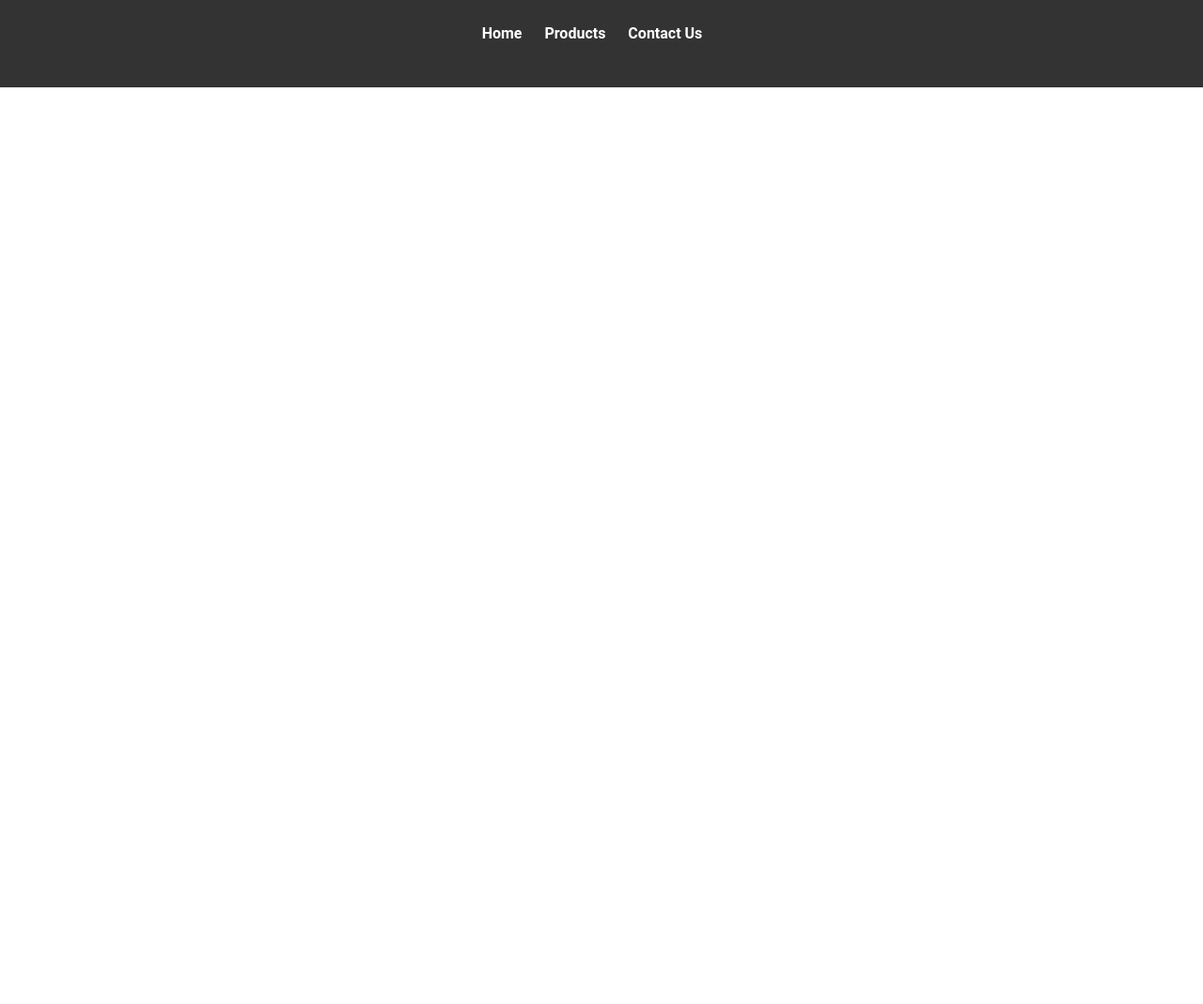
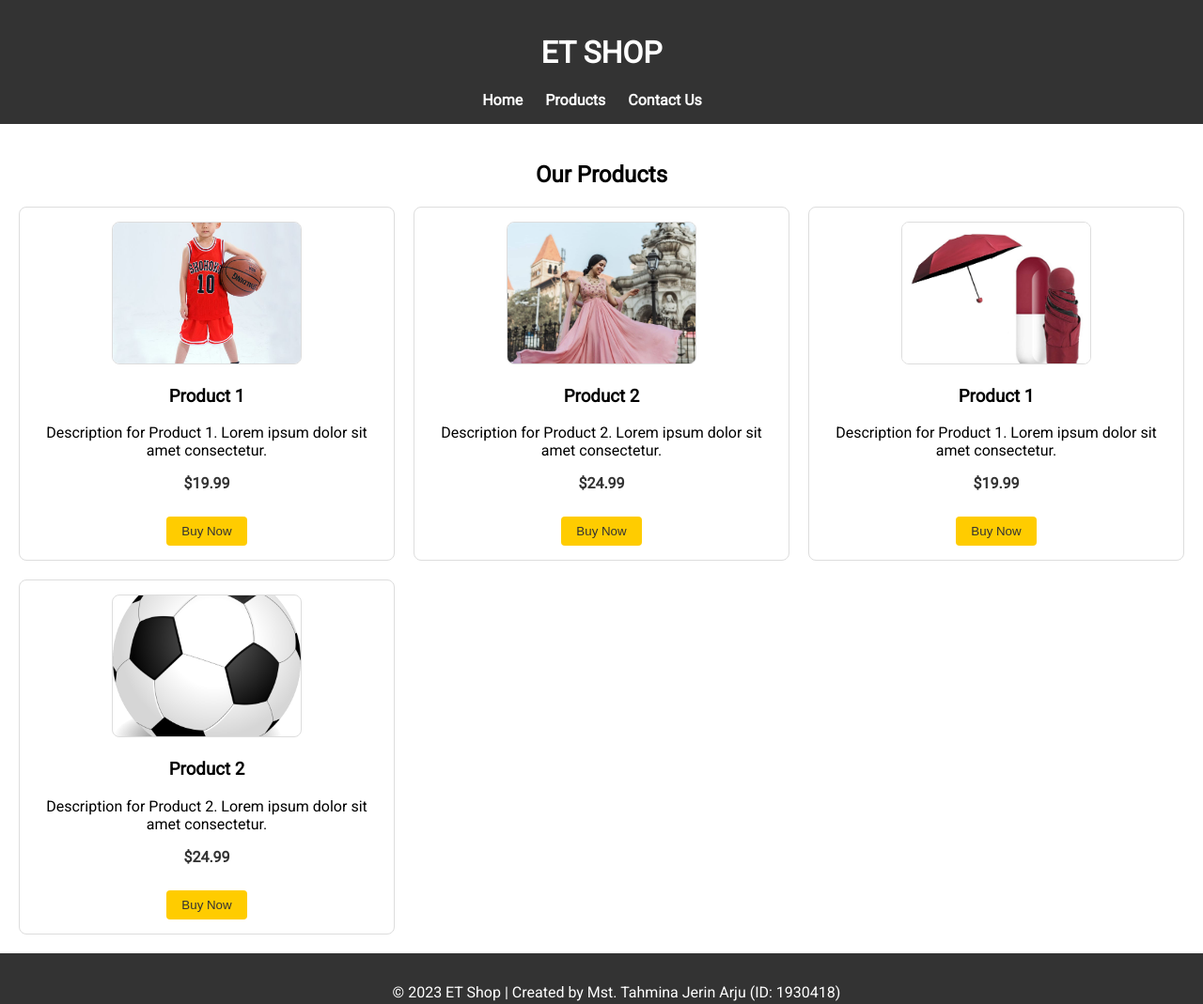
Before and after one commit to arju10/online-shopping, a plain HTML site: page products.html in a window 1280 px wide. Shown: the top 1069 px of the page at 94% size. Before the commit the page ends 800 px from the top, so only its background shows below. Drawn offline with Linux system fonts and the light colour scheme.

Commit message:
products page created

```diff
--- a/products.html
+++ b/products.html
@@ -1,18 +1,17 @@
 <!DOCTYPE html>
 <html lang="en">
-
 <head>
     <meta charset="UTF-8">
     <meta name="viewport" content="width=device-width, initial-scale=1.0">
-    <title>Products Page</title>
     <link rel="stylesheet" href="styles.css">
-    <!-- Link to Google Fonts -->
-    <link rel="stylesheet" href="https://fonts.googleapis.com/css2?family=Open+Sans&display=swap">
+    <title>ET Shop - Products</title>
+    <!-- Google Fonts -->
+    <link href="https://fonts.googleapis.com/css2?family=Roboto:wght@400&display=swap" rel="stylesheet">
 </head>
-
 <body>
-    <!-- Header and Navigation Bar -->
+    <!-- Header -->
     <header>
+        <h1>ET SHOP</h1>
         <nav>
             <ul>
                 <li><a href="index.html">Home</a></li>
@@ -22,16 +21,54 @@
         </nav>
     </header>
 
-    <!-- Products Page Content with Grid -->
-    <div class="products-content">
-        <!-- Add polarographs and images here -->
+    <!-- Products Content -->
+    <section class="products-content">
+        <h2>Our Products</h2>
 
-    </div>
+        <!-- Product Grid -->
+        <div class="product-grid">
+            <!-- Product 1 -->
+            <div class="product">
+                <img src="product1.jpg" alt="Product 1">
+                <h3>Product 1</h3>
+                <p>Description for Product 1. Lorem ipsum dolor sit amet consectetur.</p>
+                <p class="price">$19.99</p>
+                <button class="buy-button">Buy Now</button>
+            </div>
+
+            <!-- Product 2 -->
+            <div class="product">
+                <img src="product2.jpg" alt="Product 2">
+                <h3>Product 2</h3>
+                <p>Description for Product 2. Lorem ipsum dolor sit amet consectetur.</p>
+                <p class="price">$24.99</p>
+                <button class="buy-button">Buy Now</button>
+            </div>
+
+            <!-- Product 3 -->
+            <div class="product">
+                <img src="product3.jpg" alt="Product 1">
+                <h3>Product 1</h3>
+                <p>Description for Product 1. Lorem ipsum dolor sit amet consectetur.</p>
+                <p class="price">$19.99</p>
+                <button class="buy-button">Buy Now</button>
+            </div>
+
+            <!-- Product 4 -->
+            <div class="product">
+                <img src="product4.png" alt="Product 2">
+                <h3>Product 2</h3>
+                <p>Description for Product 2. Lorem ipsum dolor sit amet consectetur.</p>
+                <p class="price">$24.99</p>
+                <button class="buy-button">Buy Now</button>
+            </div>
+
+        </div>
+    </section>
 
     <!-- Footer -->
     <footer>
-        <!-- Your footer content goes here -->
+        <p>&copy; 2023 ET Shop | Created by Mst. Tahmina Jerin Arju (ID: 1930418)</p>
     </footer>
 </body>
-
 </html>
--- a/styles.css
+++ b/styles.css
@@ -89,3 +89,49 @@ footer {
 
 
 /* Products Page */
+.products-content {
+    text-align: center;
+    padding: 20px;
+}
+
+.product-grid {
+    display: grid;
+    grid-template-columns: repeat(3, 1fr); /* 3 columns in the grid */
+    gap: 20px; /* Gap between grid items */
+    margin-top: 20px;
+}
+
+.product {
+    border: 1px solid #ddd;
+    padding: 15px;
+    border-radius: 8px;
+    text-align: center;
+}
+
+.product img {
+    width: 200px;
+    height: 150px;
+    object-fit: cover;
+    border: 1px solid #ddd;
+    border-radius: 8px;
+}
+
+.price {
+    font-weight: bold;
+    color: #333;
+}
+
+.buy-button {
+    background-color: #ffcc00;
+    color: #333;
+    padding: 8px 16px;
+    border: none;
+    border-radius: 4px;
+    cursor: pointer;
+    margin-top: 10px;
+}
+
+.buy-button:hover {
+    background-color: #333;
+    color: #fff;
+}
```
Also changed, not shown: product1.jpg (added), product2.jpg (added), product3.jpg (added), product4.png (added).
